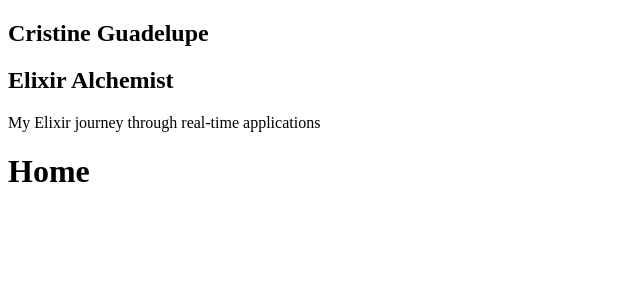
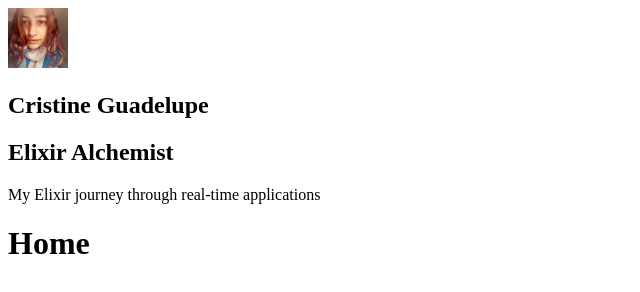
Before and after one commit to cristineguadelupe/my-blog, a Gatsby site: page / in a window 1280 px wide. Shown: the whole page, without its empty margins (0-640 px from the left). Built offline with nearby package versions, Linux system fonts and the light colour scheme; Gatsby itself is replaced by a stand-in of ours.

Commit message:
Profile avatar image component

```diff
--- a/src/components/Avatar/index.js
+++ b/src/components/Avatar/index.js
@@ -6,7 +6,7 @@ const Avatar = () => {
   const { avatarImage } = useStaticQuery(
     graphql`
         query {
-            avatarImage: file(relativePath: { eq:  "avatar.jpeg" }) {
+            avatarImage: file(relativePath: { eq:  "avatar-mini.jpeg" }) {
                 childImageSharp {
                     fixed(width: 60, height: 60) {
                         ...GatsbyImageSharpFixed
--- a/src/components/Profile/index.js
+++ b/src/components/Profile/index.js
@@ -1,5 +1,7 @@
 import React from "react"
 import { useStaticQuery, graphql } from "gatsby"
+
+import Avatar from '../Avatar'
 
 const Profile = () => {
   const {
@@ -20,6 +22,7 @@ const Profile = () => {
 
   return (
     <div className="Profile-wrapper">
+      <Avatar />
       <h1>{title}</h1>
       <h2>{position}</h2>
       <p>{description}</p>
```
